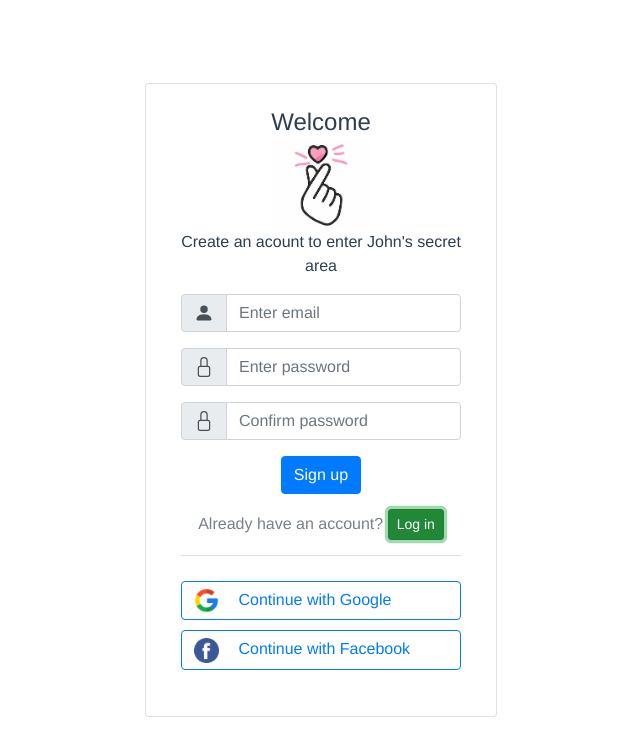
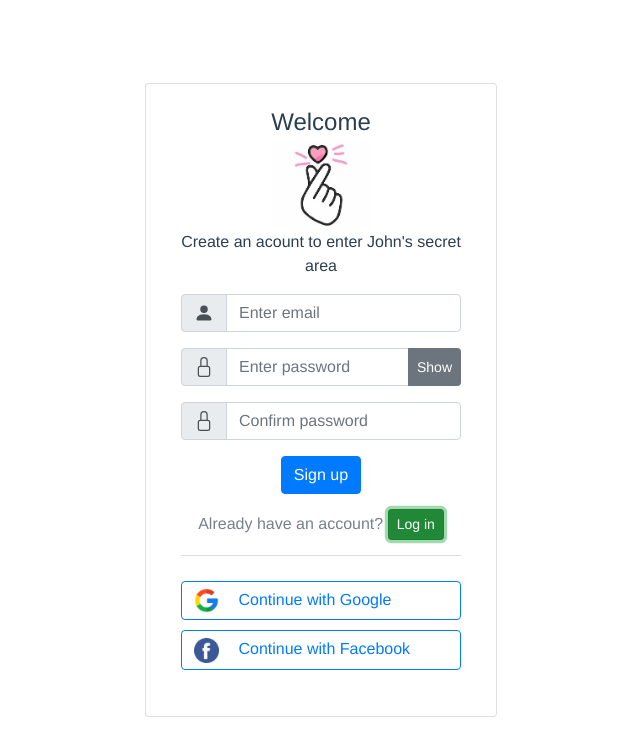
Before and after one commit to CHANG-CHING-CHUNG/vue_auth0_sign-up_app, a Vue app: page /login in a window 1280 px wide. Both pictures are taken after a click on the button "Sign up". Shown: the top 756 px of the page, without its empty margins (319-959 px from the left). Built offline with nearby package versions, Linux system fonts and the light colour scheme.

Commit message:
Add emaill and password validators

```diff
--- a/src/views/Login.vue
+++ b/src/views/Login.vue
@@ -3,7 +3,7 @@
     <b-card body-class="max-w-350">
       <span class="title"> Welcome </span>
       <img class="heart-img" :src="images.heart" />
-      <b-form class="px-15" @submit="onSubmit" @reset="onReset">
+      <b-form novalidate class="px-15" @submit="onSubmit" @reset="onReset">
         <template v-if="signUp !== true">
           <b-card-text> Log in to John's secret area to continue </b-card-text>
         </template>
@@ -22,42 +22,47 @@
               v-model="form.email"
               type="email"
               placeholder="Enter email"
+              @input="validateEmail"
+              :state="emailState"
               required
             ></b-form-input>
           </b-input-group>
         </b-form-group>
 
-        <template v-if="signUp !== true">
         <b-form-group id="input-group-2" label-for="input-2">
           <b-input-group class="mb-2">
             <b-input-group-prepend is-text>
               <b-icon icon="lock"></b-icon>
             </b-input-group-prepend>
+            <template v-if="signUp !== true">
               <b-form-input
                 id="input-2"
-                type="password"
+                :type="inputType"
                 v-model="form.password"
+                :state="passwordState"
                 placeholder="Enter password"
                 required
               ></b-form-input>
-            </b-input-group>
-          </b-form-group>
             </template>
             <template v-else>
-          <b-form-group id="input-group-2" label-for="input-2">
-            <b-input-group class="mb-2">
-              <b-input-group-prepend is-text>
-                <b-icon icon="lock"></b-icon>
-              </b-input-group-prepend>
               <b-form-input
                 id="input-2"
-                type="password"
+                :type="inputType"
                 v-model="form.password"
                 placeholder="Enter password"
+                :state="passwordState"
                 @input="validatePassword"
                 required
               ></b-form-input>
+            </template>
+            <b-input-group-append>
+              <b-button @click="togglePassword" size="sm" text="Button">{{
+                message
+              }}</b-button>
+            </b-input-group-append>
           </b-input-group>
+        </b-form-group>
+        <template v-if="signUp === true">
           <b-tooltip
             :show.sync="show"
             target="input-2"
@@ -75,9 +80,7 @@
             <div :class="`flex flex-start ${lowerCase ? green : red}`">
               <span class="icon"
                 ><b-icon
-                    :icon="`${
-                      lowerCase ? 'check-circle' : 'backspace-reverse'
-                    }`"
+                  :icon="`${lowerCase ? 'check-circle' : 'backspace-reverse'}`"
                 ></b-icon
               ></span>
               Contain Lower case latters (a-z)
@@ -85,9 +88,7 @@
             <div :class="`flex flex-start ${upperCase ? green : red}`">
               <span class="icon"
                 ><b-icon
-                    :icon="`${
-                      upperCase ? 'check-circle' : 'backspace-reverse'
-                    }`"
+                  :icon="`${upperCase ? 'check-circle' : 'backspace-reverse'}`"
                 ></b-icon
               ></span>
               Contain Upper case latters (A-Z)
@@ -111,7 +112,6 @@
               Contain Special characters (e.g. !@#$%^&*)
             </div>
           </b-tooltip>
-          </b-form-group>
         </template>
 
         <template v-if="signUp === true">
@@ -124,6 +124,7 @@
                 id="input-3"
                 type="password"
                 v-model="form.confirmPassword"
+                :state="confirmPasswordState"
                 placeholder="Confirm password"
                 required
               ></b-form-input>
@@ -135,7 +136,7 @@
           <b-button type="submit" variant="primary">Log in</b-button>
           <div class="grey py-20">
             Don't have an account?
-            <b-button size="sm" variant="success" @click="signUp = true"
+            <b-button size="sm" variant="success" @click="switchPage"
               >Sign up</b-button
             >
           </div>
@@ -144,7 +145,7 @@
           <b-button type="submit" variant="primary">Sign up</b-button>
           <div class="grey py-20">
             Already have an account?
-            <b-button size="sm" variant="success" @click="signUp = false"
+            <b-button size="sm" variant="success" @click="switchPage"
               >Log in</b-button
             >
           </div>
@@ -153,6 +154,8 @@
         <b-form-group>
           <div class="my-10">
             <b-button
+              target="_self"
+              :href="googleOauth2"
               class="hover w-280 text-align-left"
               variant="outline-primary"
               ><img class="social-icon" :src="images.google" />
@@ -161,6 +164,8 @@
           </div>
           <div class="my-10">
             <b-button
+              target="_blank"
+              :href="facebook"
               class="hover w-280 text-align-left"
               variant="outline-primary"
               ><img class="social-icon" :src="images.facebook" />
@@ -179,10 +184,18 @@ export default {
     const authUrl = "https://john0924.us.auth0.com/authorize?";
     const responseType = "token";
     const clientId = "hzCIVCYEa29xikYvkQGUq2TfCqMvK1Fy";
-    const connection = "google-oauth2";
+    const connections = { googleOauth: "google-oauth2", facebook: "facebook" };
     const redirectUri = "http://localhost:8080/";
+    const googleOauth2 = `${authUrl}response_type=${responseType}&client_id=${clientId}&connection=${connections.googleOauth}&redirect_uri=${redirectUri}`;
+    const facebook = `${authUrl}response_type=${responseType}&client_id=${clientId}&connection=${connections.facebook}&redirect_uri=${redirectUri}`;
     return {
-      googleOauth2: `${authUrl}response_type=${responseType}&client_id=${clientId}&connection=${connection}&redirect_uri=${redirectUri}`,
+      emailState: null,
+      passwordState: null,
+      confirmPasswordState: null,
+      inputType: "password",
+      message: "show",
+      facebook,
+      googleOauth2,
       signUp: false,
       length: false,
       lowerCase: false,
@@ -206,6 +219,35 @@ export default {
     };
   },
   methods: {
+    checkEmpty() {
+      if (!this.form.password.length) return (this.passwordState = false);
+      return (this.passwordState = true);
+    },
+    validateEmail() {
+      const regex = /^\w+([.-]?\w+)*@\w+([.-]?\w+)*(\.\w{2,3})+$/;
+      if (regex.test(this.form.email)) return (this.emailState = true);
+      return (this.emailState = false);
+    },
+    switchPage() {
+      this.signUp = !this.signUp;
+      this.reSet();
+    },
+    reSet() {
+      this.form.email = "";
+      this.form.password = "";
+      this.form.confirmPassword = "";
+      this.inputType = "password";
+      this.message = "Show";
+    },
+    togglePassword() {
+      if (this.inputType === "password") {
+        this.inputType = "text";
+        this.message = "Hide";
+      } else {
+        this.inputType = "password";
+        this.message = "Show";
+      }
+    },
     showTooltip() {
       if (this.validPassword) {
         this.show = false;
@@ -259,7 +301,11 @@ export default {
     },
     onSubmit(event) {
       event.preventDefault();
-      alert(JSON.stringify(this.form));
+      if (!(this.validateEmail() && this.checkEmpty())) {
+        console.log("something went wrong");
+        return;
+      }
+      console.log("success");
     },
     onReset(event) {
       event.preventDefault();
```
Lines whose indentation alone changed are shown as unchanged.
